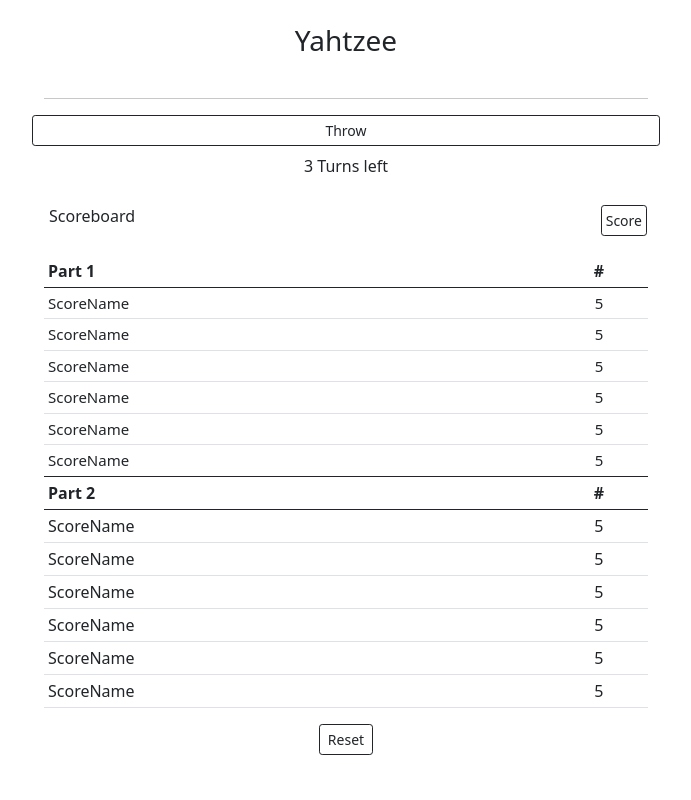
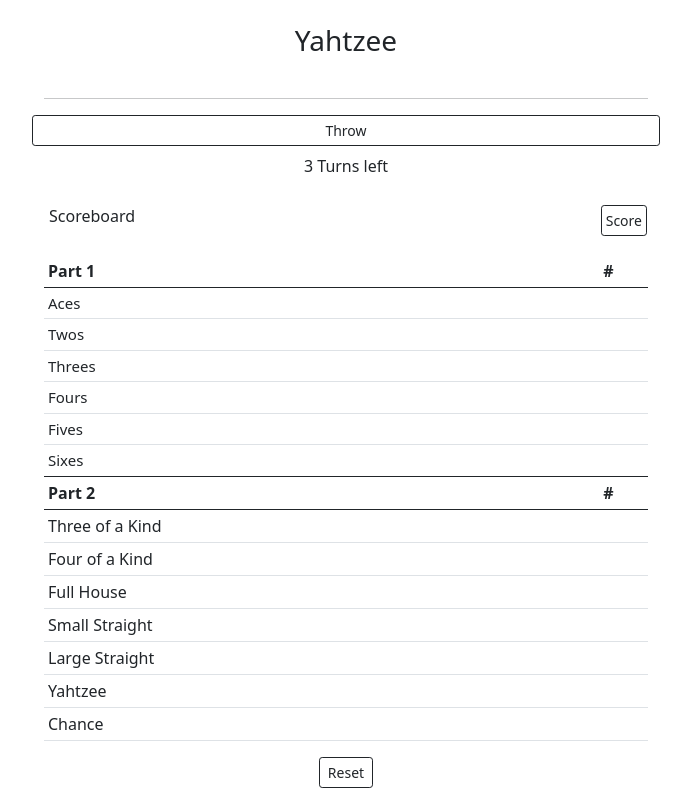
Before and after one commit to Goosterhof/Yahtzee_Vue, a Vue app in the folder yahtzee/: page / in a window 1280 px wide. Shown: the whole page, without its empty margins (294-985 px from the left). Built offline with nearby package versions, Linux system fonts and the light colour scheme.

Commit message:
Update end day 14-05-2021

```diff
--- a/yahtzee/src/components/Dice.vue
+++ b/yahtzee/src/components/Dice.vue
@@ -1,12 +1,11 @@
 <template>
   <div class="row">
-    <div class="col w-100" v-for="die in dieArr">
-    <Die :die="die"/>
+    <div class="col w-100" v-for="die in dieArr" :max="1">
+      <Die class="die" :die="die"/>
+    </div>
+    <Button @btn-click="die" name="Throw" :disable="this.turns == 0 ? true : false" />
+    <p class="text-center p-2">{{ turns }} Turns left</p>
   </div>
-
-  <Button @btn-click="die" name="Throw" :disable="this.turns == 0 ? true : false" />
-  <p class="text-center p-2">{{ turns }} Turns left</p>
-</div>
 </template>
 
 
@@ -20,31 +19,28 @@
     Die,
     Button
   },
-  data() {
+  data(){
     return {
       turns: 3,
       dieArr: [],
     }
   },
+  computed:{
+  },
   methods: {
+    dieLoop(){
+
+    },
     die(){
-for (var i = 0; i < this.turns.length; i++) {
-  this.turns[i]
-}
-
-      for (let i = 0; i < 5; i++) {
-        this.dieArr.push(Math.ceil(Math.random() * 6))
+      if (!this.$refs.toggle) {
+        for (let i = 0; i < 5; i++) {
+          this.dieArr[i] = Math.ceil(Math.random() * 6)
+        }
       }
       this.turns -= 1;
-
-
-
-
     }
   }
 }
-
-
 </script>
 
 <style scoped>
--- a/yahtzee/src/components/Die.vue
+++ b/yahtzee/src/components/Die.vue
@@ -1,8 +1,10 @@
 <template>
   <div :die="die"
-     :class="{'toggle': toggle }"
+       :toggle="toggle"
      @click="toggleClass"
-     class="col text-center p-1" >
+     class="col text-center p-1"
+     >
+     <!-- {{toggle}} -->
    </div>
 </template>
 
@@ -13,16 +15,21 @@
     die: {
       type: Number,
       required: true
+    },
+    toggle: {
+      type: Boolean,
+      default: false
     }
   },
   data() {
     return {
-      toggle: false,
+
     }
   },
   methods: {
     toggleClass(event) {
-       event.target.classList.toggle('keep')
+     this.toggle = !this.toggle
+     event.target.classList.toggle('keep')
     }
   }
 }
--- a/yahtzee/src/components/ScorePartOne.vue
+++ b/yahtzee/src/components/ScorePartOne.vue
@@ -1,14 +1,14 @@
 <template>
    <tbody>
-    <tr v-for="list in scores" >
-     <td scope="row" >{{name}}</td>
+    <tr v-for="score in scores" :key="scores.type">
+     <td scope="row">{{score.type}}</td>
      <td
       :class="{'toggle': toggle }"
       @click="toggleClass"
       class="text-center"
       data-bs-toggle="tooltip"
       data-bs-placement="right"
-      title="Select to keep score">{{value}}</td>
+      title="Select to keep score">{{score.points}}</td>
     </tr>
   </tbody>
 </template>
@@ -17,12 +17,19 @@
 export default {
   name: 'ScorePartOne',
   props: {
-    name: String,
-    value: String,
+    type: String,
+    points: String,
   },
   data() {
     return {
-      scores: 6,
+      scores: [
+        { id: 1, type: "Aces", points: null },
+        { id: 2, type: "Twos", points: null },
+        { id: 3, type: "Threes", points: null },
+        { id: 4, type: "Fours", points: null },
+        { id: 5, type: "Fives", points: null },
+        { id: 6, type: "Sixes", points: null },
+      ],
       toggle: false
     }
   },
--- a/yahtzee/src/components/ScorePartTwo.vue
+++ b/yahtzee/src/components/ScorePartTwo.vue
@@ -1,14 +1,14 @@
 <template>
    <tbody>
-    <tr v-for="list in scores" >
-     <td scope="row" >{{name}}</td>
+    <tr v-for="score in scores"  >
+     <td scope="row">{{score.type}}</td>
      <td
       :class="{'toggle': toggle }"
       @click="toggleClass"
       class="text-center"
       data-bs-toggle="tooltip"
       data-bs-placement="right"
-      title="Select to keep score">{{value}}</td>
+      title="Select to keep score">{{score.points}}</td>
     </tr>
   </tbody>
 </template>
@@ -22,7 +22,15 @@
   },
   data() {
     return {
-      scores: 6,
+      scores: [
+        { id: 1, type: "Three of a Kind", points: null },
+        { id: 2, type: "Four of a Kind", points: null },
+        { id: 3, type: "Full House", points: null },
+        { id: 4, type: "Small Straight", points: null },
+        { id: 5, type: "Large Straight", points: null },
+        { id: 6, type: "Yahtzee", points: null },
+        { id: 7, type: "Chance", points: null },
+      ],
       toggle: false
     }
   },
```
Also changed, not shown: 1 other file (tests, documents, lock files or other folders).
